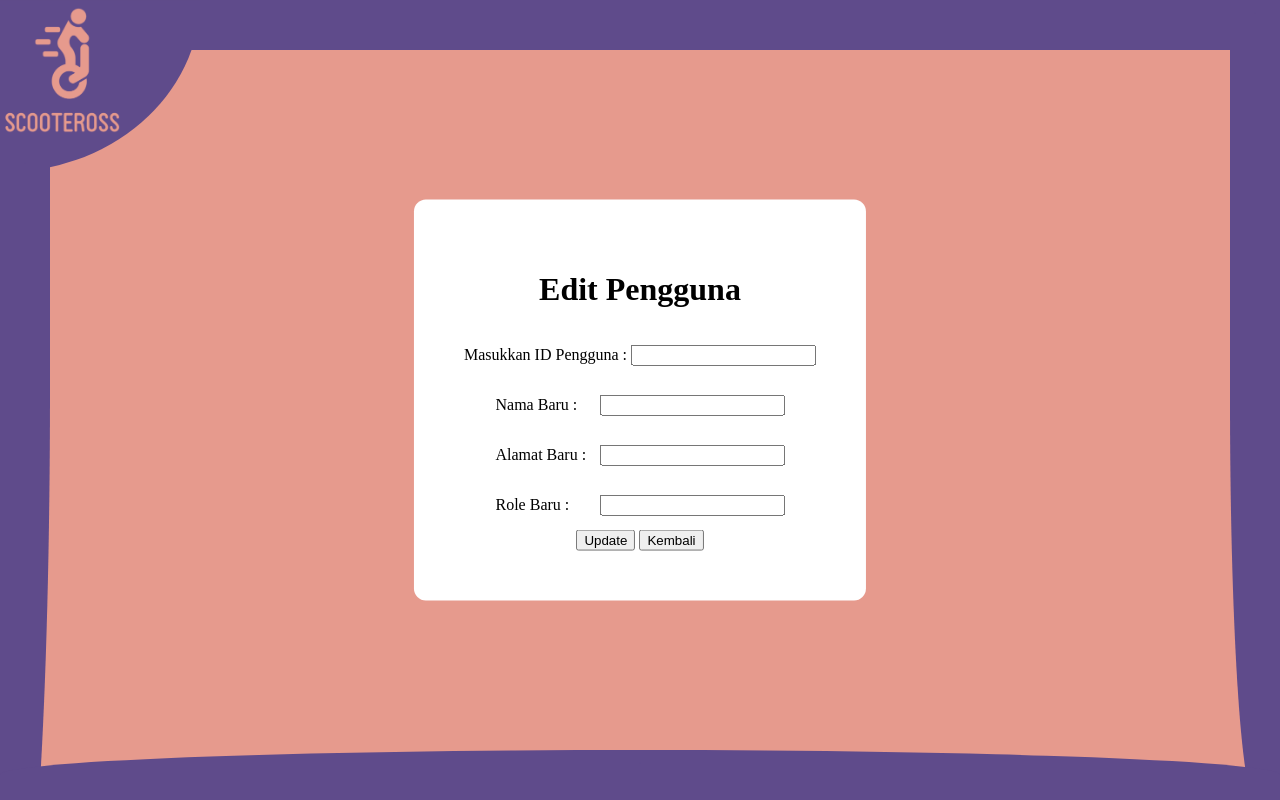
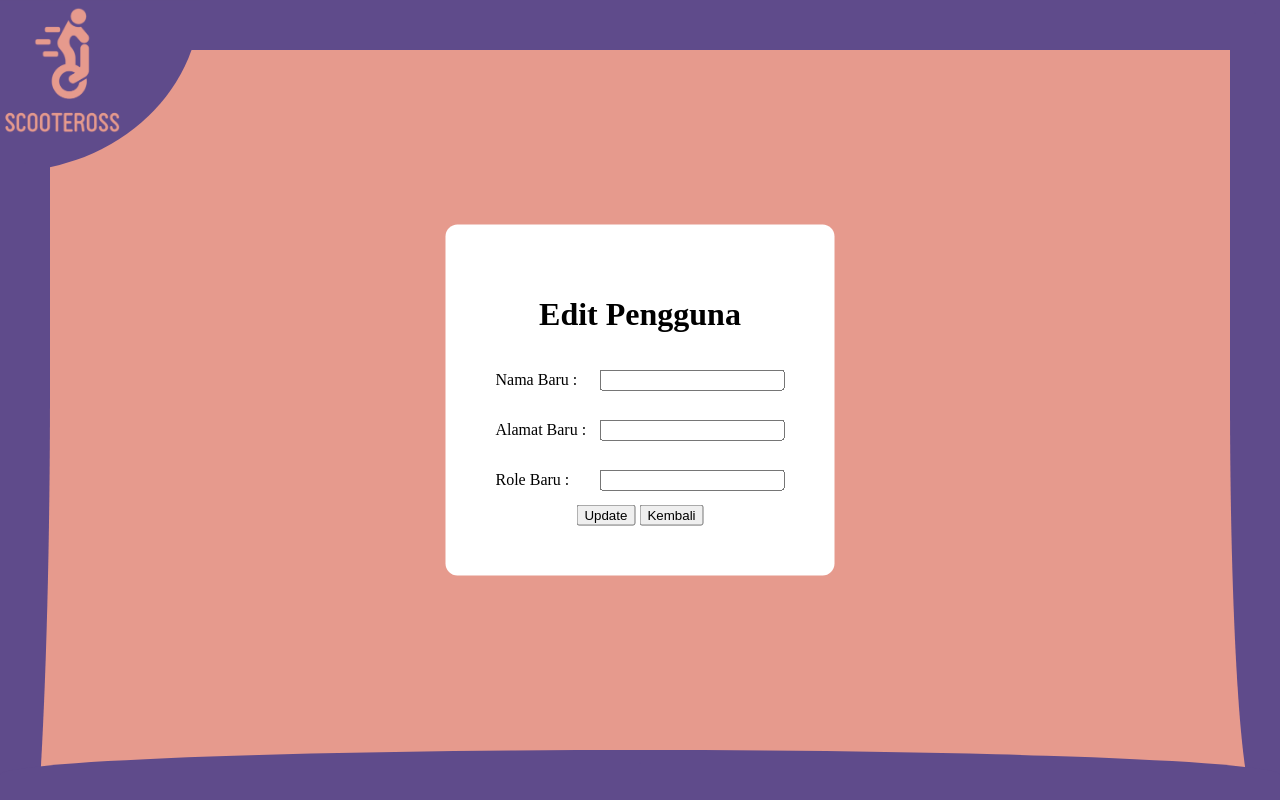
Before and after one commit to obedkristiaji/Scooteross, a PHP site: template view/Admin/EditPengguna.php in a window 1280 px wide. Run offline with PHP 8.4, Linux system fonts and the light colour scheme; the template is opened without the code that fills it, so the values that code supplies are empty.

Commit message:
fix editpengguna (#22)
* change router bug

* changer router bug

* change address in router

* fix css

* almost fix every table-based interface

* fix bug

* fix almost all interface

* fix style

* fix controller name

* change sql

* fix editpengguna

```diff
--- a/view/Admin/EditPengguna.php
+++ b/view/Admin/EditPengguna.php
@@ -2,10 +2,6 @@
     <form method="GET" action="edit-pengguna-process">
         <div class="flex-form">
             <h1>Edit Pengguna</h1>
-            <div class="input">
-                <p>Masukkan ID Pengguna : </p>
-                <input type="number" name="idLamaPengguna">
-            </div>
             <div class="input">
                 <p>Nama Baru : </p>
                 <input type="text" name="newNamePengguna">
```
